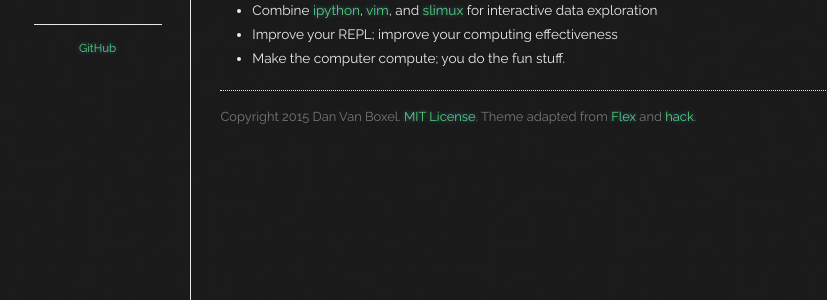
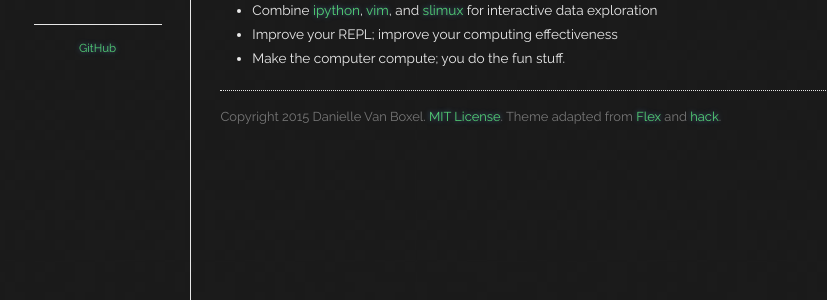
Before and after one commit to dvbuntu/compute, a Jekyll site: the page built from index.html, in a window 1280 px wide. Shown: the part 271-571 px from the top of the page, without its empty margins (116-943 px from the left). Built offline with Jekyll 4.4.1, drawn with Linux system fonts in a browser that asks for light colours; Markdown is read by kramdown in place of the engine named in the settings.

Commit message:
Update post.html

```diff
--- a/_includes/post.html
+++ b/_includes/post.html
@@ -17,7 +17,7 @@
   </div>
   <div class="colophon">
     <p>
-    Copyright 2015 Dan Van Boxel.  <a href="{{ site.baseurl }}/LICENSE.md">MIT License</a>.  Theme adapted from <a href="https://github.com/the-development/flex">Flex</a> and <a href="https://github.com/graphitefriction/github-pages-hack-theme">hack</a>.
+    Copyright 2015 Danielle Van Boxel.  <a href="{{ site.baseurl }}/LICENSE.md">MIT License</a>.  Theme adapted from <a href="https://github.com/the-development/flex">Flex</a> and <a href="https://github.com/graphitefriction/github-pages-hack-theme">hack</a>.
     <!-- <span id="social">Find me on <a href="">Twitter</a>!</span> -->
     </p>
   </div>
```
